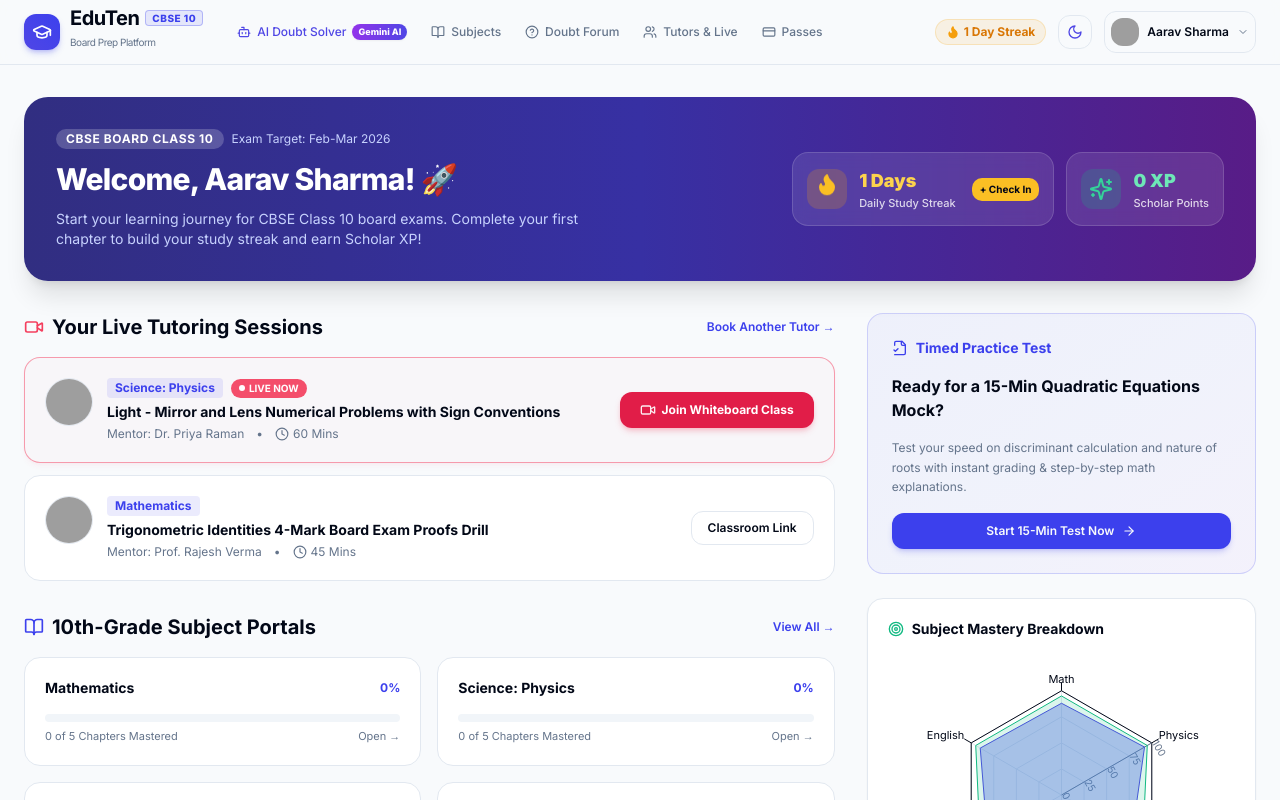
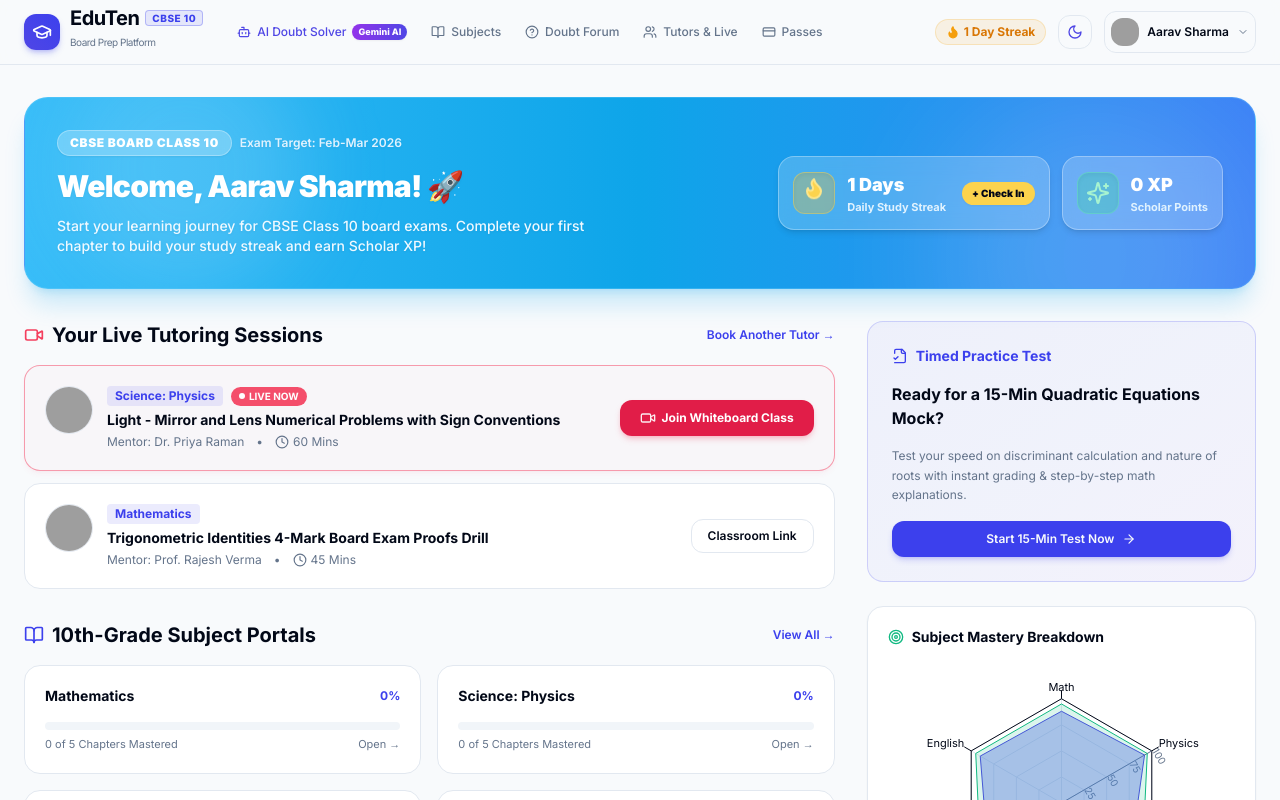
Before and after one commit to Mungara-Satish/Apex-Fusion, a Next.js app: page /dashboard/student in a window 1280 px wide. Shown: the top 800 px of the page. Built offline with nearby package versions, Linux system fonts and the light colour scheme; grey boxes are pictures that could not be loaded.

Commit message:
style: change student welcome banner color to light sky blue gradient

```diff
--- a/app/dashboard/student/page.tsx
+++ b/app/dashboard/student/page.tsx
@@ -41,20 +41,24 @@ export default function StudentDashboardPage() {
   return (
     <RoleAccessGuard allowedRoles={['STUDENT']} pageTitle="Student Learning Portal">
       <div className="max-w-7xl mx-auto px-4 sm:px-6 py-8 space-y-8">
-      {/* Student Welcome Banner */}
-      <div className="relative rounded-3xl p-6 sm:p-8 bg-gradient-to-r from-indigo-900 via-indigo-800 to-purple-900 text-white shadow-xl overflow-hidden">
+      {/* Student Welcome Banner in Light Sky Blue */}
+      <div className="relative rounded-3xl p-6 sm:p-8 bg-gradient-to-r from-sky-400 via-sky-500 to-blue-500 text-white shadow-xl shadow-sky-500/20 overflow-hidden border border-sky-300/30">
+        {/* Subtle Decorative Glows */}
+        <div className="absolute top-0 right-0 w-80 h-80 bg-white/15 rounded-full blur-3xl pointer-events-none" />
+        <div className="absolute bottom-0 left-10 w-60 h-60 bg-sky-200/20 rounded-full blur-2xl pointer-events-none" />
+
         <div className="relative z-10 flex flex-col md:flex-row md:items-center justify-between gap-6">
           <div className="space-y-3">
             <div className="flex items-center gap-2">
-              <span className="px-2.5 py-0.5 rounded-full bg-white/20 text-xs font-bold uppercase tracking-wider">
+              <span className="px-3 py-1 rounded-full bg-white/25 text-white text-xs font-black uppercase tracking-wider backdrop-blur-sm border border-white/30 shadow-sm">
                 {currentBoard} Board Class 10
               </span>
-              <span className="text-xs text-indigo-200">Exam Target: Feb-Mar 2026</span>
+              <span className="text-xs font-semibold text-sky-100 drop-shadow-sm">Exam Target: Feb-Mar 2026</span>
             </div>
-            <h1 className="text-2xl sm:text-3xl font-extrabold tracking-tight">
+            <h1 className="text-2xl sm:text-3xl font-black tracking-tight text-white drop-shadow-sm">
               Welcome, {currentUser?.name || 'Aarav Sharma'}! 🚀
             </h1>
-            <p className="text-xs sm:text-sm text-indigo-200 max-w-xl">
+            <p className="text-xs sm:text-sm text-sky-50 max-w-xl font-medium leading-relaxed drop-shadow-sm">
               Start your learning journey for {currentBoard} Class 10 board exams. Complete your first chapter to build your study streak and earn Scholar XP!
             </p>
           </div>
@@ -62,17 +66,17 @@ export default function StudentDashboardPage() {
           {/* Gamified Metric Badges */}
           <div className="flex flex-wrap items-center gap-3">
             {/* Streak Counter Card */}
-            <div className="p-3.5 rounded-2xl bg-white/10 backdrop-blur border border-white/15 flex items-center gap-3">
-              <div className="p-2 rounded-xl bg-amber-500/20 text-amber-400">
-                <Flame className="w-6 h-6 fill-amber-400 animate-bounce" />
+            <div className="p-3.5 rounded-2xl bg-white/20 backdrop-blur-md border border-white/30 shadow-md flex items-center gap-3">
+              <div className="p-2 rounded-xl bg-amber-400/30 text-amber-200 border border-amber-300/40 shadow-inner">
+                <Flame className="w-6 h-6 fill-amber-300 text-amber-200 animate-bounce" />
               </div>
               <div>
-                <div className="text-lg font-black text-amber-300">{streakCount} Days</div>
-                <div className="text-[11px] text-white/80 font-medium">Daily Study Streak</div>
+                <div className="text-lg font-black text-white">{streakCount} Days</div>
+                <div className="text-[11px] text-sky-100 font-bold">Daily Study Streak</div>
               </div>
               <button
                 onClick={incrementStreak}
-                className="ml-1 text-[10px] bg-amber-400 text-slate-950 font-bold px-2 py-1 rounded-md hover:bg-amber-300 transition-colors"
+                className="ml-1 text-[10px] bg-amber-300 hover:bg-amber-200 text-slate-950 font-black px-2.5 py-1 rounded-lg transition-all shadow-sm active:scale-95"
                 title="Check in for today"
               >
                 + Check In
@@ -80,13 +84,13 @@ export default function StudentDashboardPage() {
             </div>
 
             {/* XP Points */}
-            <div className="p-3.5 rounded-2xl bg-white/10 backdrop-blur border border-white/15 flex items-center gap-3">
-              <div className="p-2 rounded-xl bg-emerald-500/20 text-emerald-400">
+            <div className="p-3.5 rounded-2xl bg-white/20 backdrop-blur-md border border-white/30 shadow-md flex items-center gap-3">
+              <div className="p-2 rounded-xl bg-emerald-400/30 text-emerald-200 border border-emerald-300/40 shadow-inner">
                 <Sparkles className="w-6 h-6" />
               </div>
               <div>
-                <div className="text-lg font-black text-emerald-300">{studentPoints} XP</div>
-                <div className="text-[11px] text-white/80 font-medium">Scholar Points</div>
+                <div className="text-lg font-black text-white">{studentPoints} XP</div>
+                <div className="text-[11px] text-sky-100 font-bold">Scholar Points</div>
               </div>
             </div>
           </div>
```
